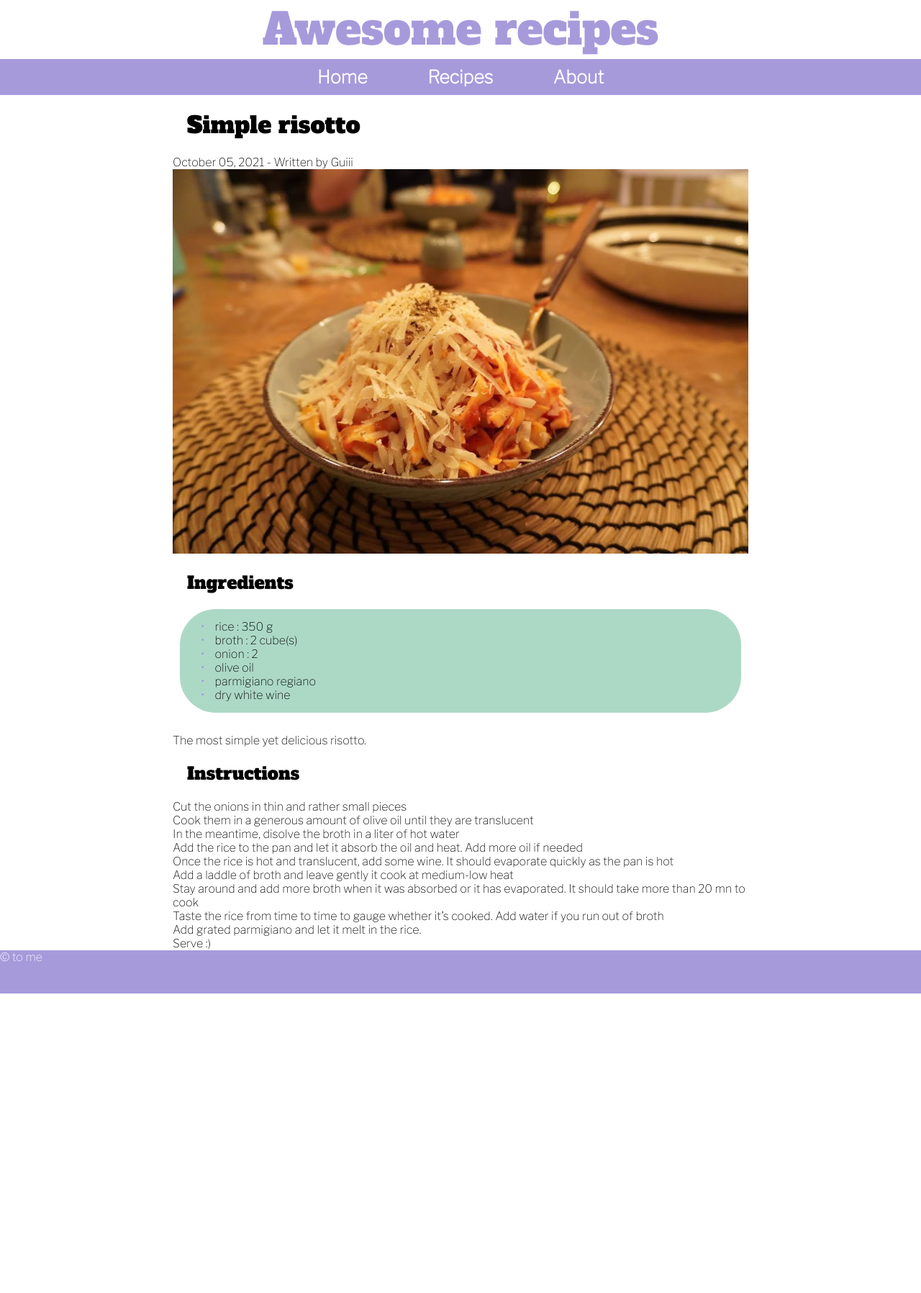
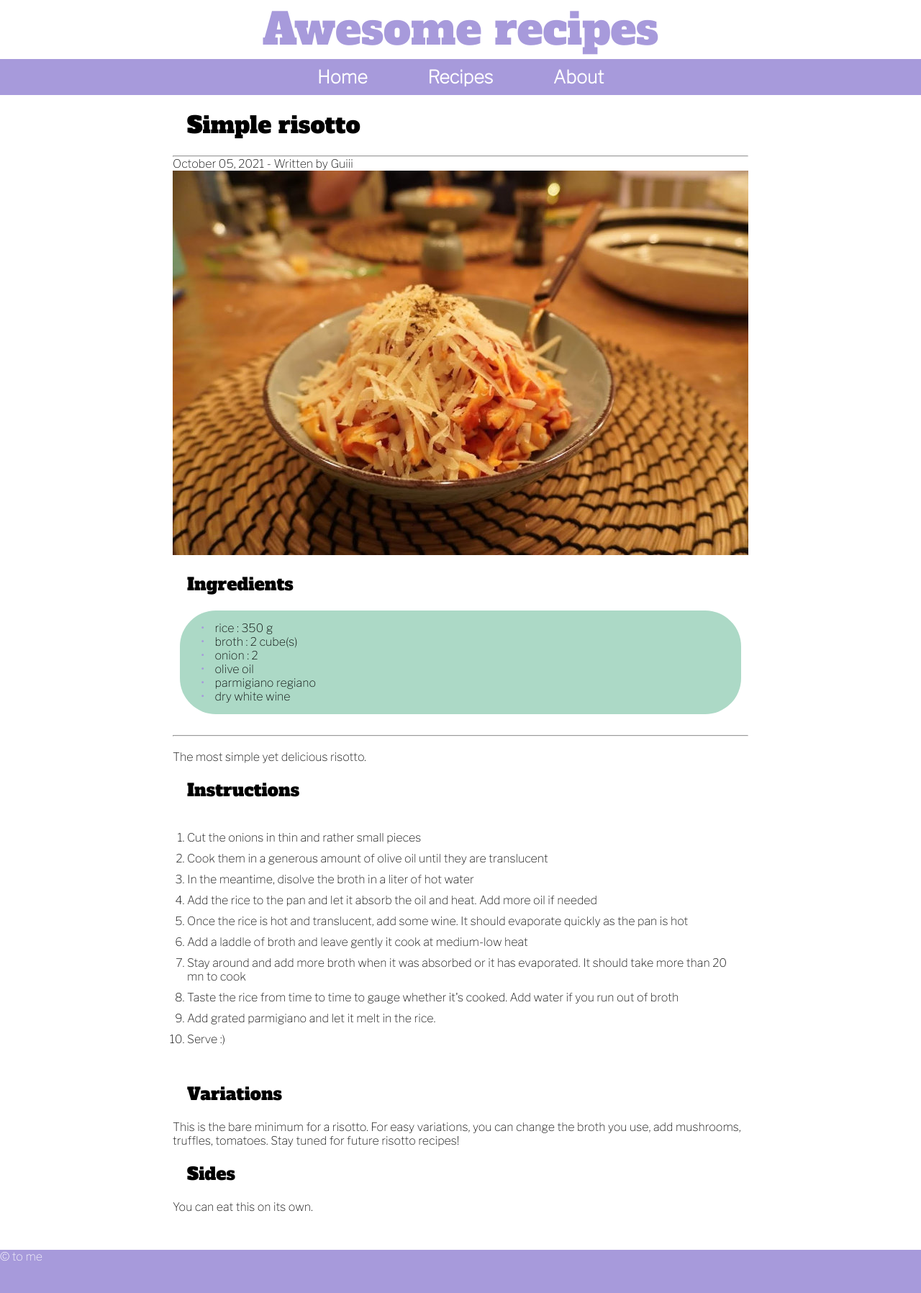
Before and after one commit to neuracr/neuracr.github.io, a Jekyll site: the page built from docs/recipes/_posts/2021-10-05-simple-risotto.html, in a window 1280 px wide. Shown: the whole page at 72% size. Built offline with Jekyll 4.4.1, drawn with Linux system fonts in a browser that asks for light colours; before the commit the page ends 1380 px from its top, so only the background shows below that.

Commit message:
Improves the recipe presentation

```diff
--- a/docs/_layouts/recipe.html
+++ b/docs/_layouts/recipe.html
@@ -2,6 +2,7 @@
 layout: base
 ---
 <h1>{{page.title | capitalize }}</h1>
+<hr>
 <p>{{ page.date | date: '%B %d, %Y' }} - Written by {{ page.author }}</p>
 <img src="{{ page.preview_picture }}" alt="recipe preview picture">
 <h2>Ingredients</h2>
@@ -21,6 +22,8 @@ layout: base
     </ul>
 </section>
 <br>
-<section>
+<hr>
+<br>
+<section id="recipe-content">
     {{content}}
 </section>
--- a/docs/css/style.css
+++ b/docs/css/style.css
@@ -153,3 +153,16 @@ footer {
   margin-left: -1em;
   padding-left: 30px;
 }
+
+#recipe-content {
+    padding-bottom: 50px;
+}
+
+.recipe-instructions ol li{
+    list-style-type: numbers;
+    padding-bottom: 10px;
+}
+
+.recipe-instructions ol {
+    padding: 20px;
+}
--- /dev/null
+++ b/docs/recipes/_posts/2021-10-05-simple-risotto.html
@@ -0,0 +1,50 @@
+---
+layout: recipe
+title: "Simple risotto"
+tags: italian rice vegetarian
+author: Guiii
+preview_picture: "/assets/images/simple_pasta.jpg"
+ingredients:
+    servings: 4
+    list:
+        - name: rice
+          quantity: 350
+          unit: g
+        - name: broth
+          quantity: 2
+          unit: cube(s)
+        - name: onion
+          quantity: 2
+        - name: olive oil
+        - name: parmigiano regiano
+        - name: dry white wine
+# This helps Jekyll find the excerpt for the recipe. This excerpt can then be showed in the recipe list.
+excerpt_separator: <!--end excerpt-->
+
+---
+
+The most simple yet delicious risotto.
+<!--end excerpt-->
+
+<h2>Instructions</h2>
+<div class="recipe-instructions">
+<ol>
+<li>Cut the onions in thin and rather small pieces</li>
+<li>Cook them in a generous amount of olive oil until they are translucent</li>
+<li>In the meantime, disolve the broth in a liter of hot water</li>
+<li>Add the rice to the pan and let it absorb the oil and heat. Add more oil if needed</li>
+<li>Once the rice is hot and translucent, add some wine. It should evaporate quickly as the pan is hot</li>
+<li>Add a laddle of broth and leave gently it cook at medium-low heat</li>
+<li>Stay around and add more broth when it was absorbed or it has evaporated. It should take more than 20 mn to cook</li>
+<li>Taste the rice from time to time to gauge whether it's cooked. Add water if you run out of broth</li>
+<li>Add grated parmigiano and let it melt in the rice.</li>
+<li>Serve :)</li>
+</ol>
+</div>
+
+<h2>Variations</h2>
+This is the bare minimum for a risotto. For easy variations, you can change the broth you use,
+add mushrooms, truffles, tomatoes. Stay tuned for future risotto recipes!
+
+<h2>Sides</h2>
+You can eat this on its own.
--- a/docs/recipes/_posts/2021-10-05-simple-risotto.md
+++ /dev/null
@@ -1,40 +0,0 @@
----
-layout: recipe
-title: "Simple risotto"
-tags: italian rice vegetarian
-author: Guiii
-preview_picture: "/assets/images/simple_pasta.jpg"
-ingredients:
-    servings: 4
-    list:
-        - name: rice
-          quantity: 350
-          unit: g
-        - name: broth
-          quantity: 2
-          unit: cube(s)
-        - name: onion
-          quantity: 2
-        - name: olive oil
-        - name: parmigiano regiano
-        - name: dry white wine
-# This helps Jekyll find the excerpt for the recipe. This excerpt can then be showed in the recipe list.
-excerpt_separator: <!--end excerpt-->
-
----
-
-The most simple yet delicious risotto.
-<!--end excerpt-->
-
-## Instructions
-
-1. Cut the onions in thin and rather small pieces
-2. Cook them in a generous amount of olive oil until they are translucent
-3. In the meantime, disolve the broth in a liter of hot water
-4. Add the rice to the pan and let it absorb the oil and heat. Add more oil if needed
-5. Once the rice is hot and translucent, add some wine. It should evaporate quickly as the pan is hot
-6. Add a laddle of broth and leave gently it cook at medium-low heat
-7. Stay around and add more broth when it was absorbed or it has evaporated. It should take more than 20 mn to cook
-9. Taste the rice from time to time to gauge whether it's cooked. Add water if you run out of broth
-10. Add grated parmigiano and let it melt in the rice.
-11. Serve :)
```
